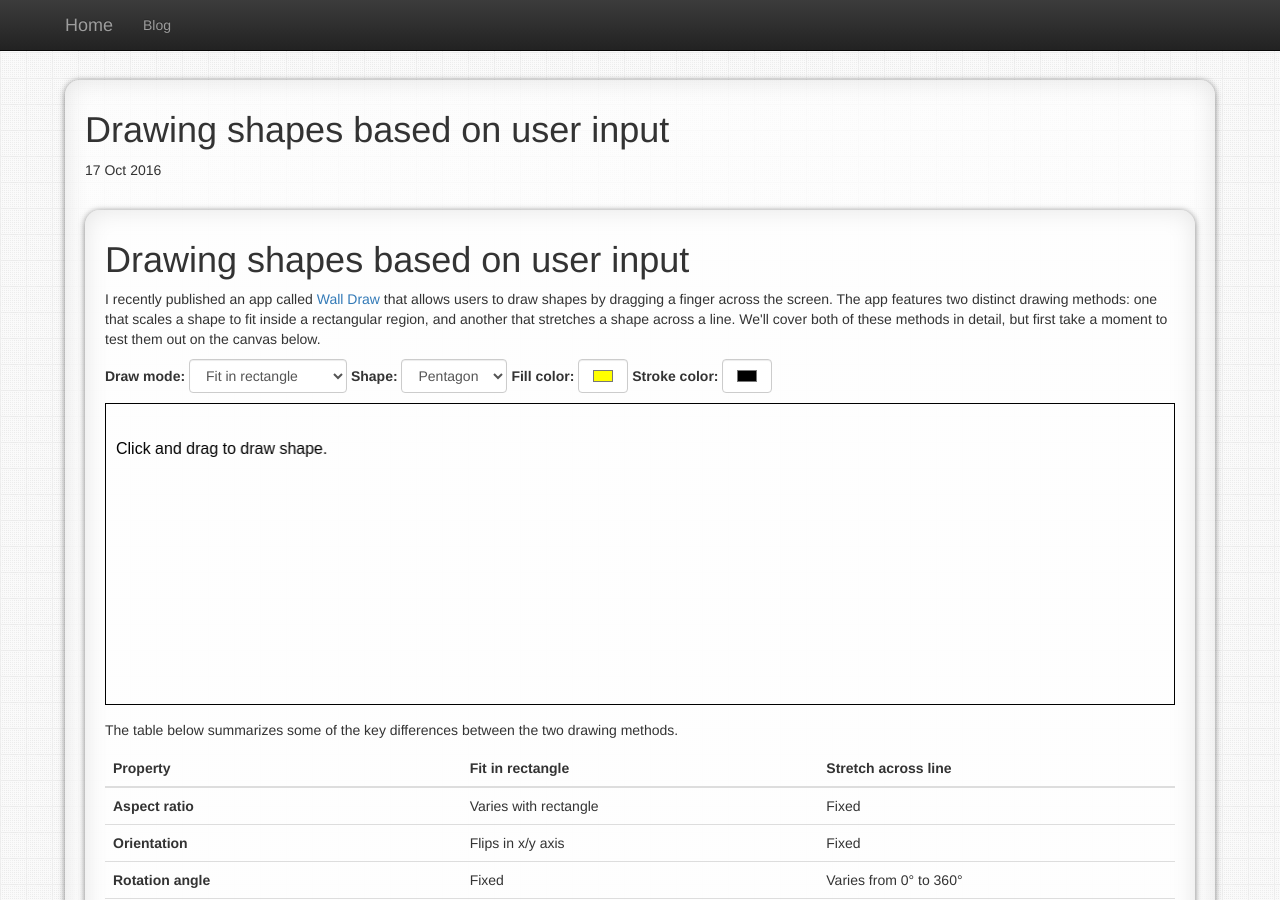
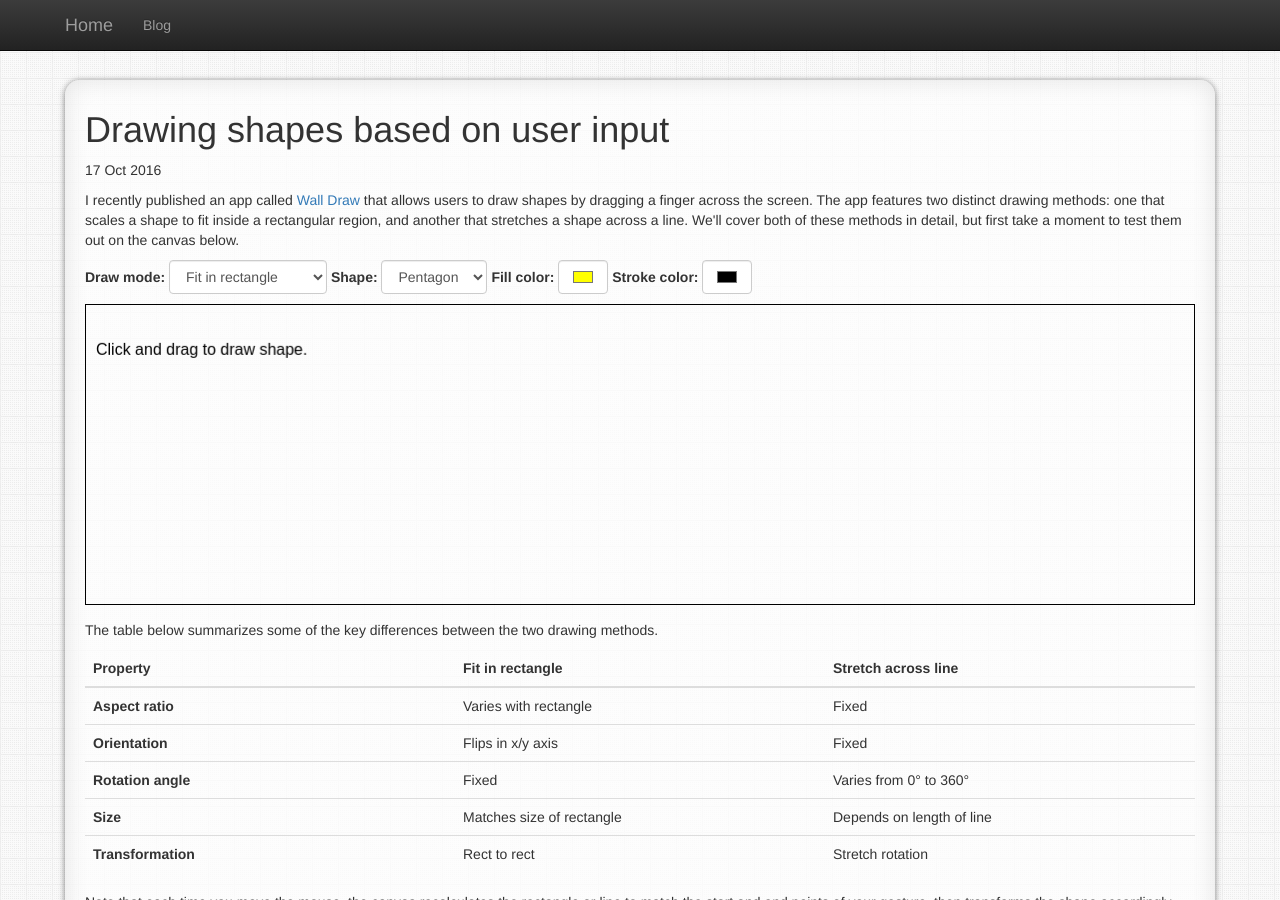
Before and after one commit to wjheesen/wjheesen.github.io, a Jekyll site: the page built from _posts/2016-10-17-drawing-shapes-based-on-user-input.html, in a window 1280 px wide and 900 px high. Built offline with Jekyll 4.4.1, drawn with Linux system fonts in a browser that asks for light colours; comment, search, counter and statistics services are not loaded.

```diff
--- a/_posts/2016-10-17-drawing-shapes-based-on-user-input.html
+++ b/_posts/2016-10-17-drawing-shapes-based-on-user-input.html
@@ -3,10 +3,6 @@ layout: post
 title: Drawing shapes based on user input
 date: 2016-10-17
 ---
-<div class="content-block">
-
-    <h1>Drawing shapes based on user input</h1>
-
     <p>
         I recently published an app called <a href="https://play.google.com/store/apps/details?id=com.educational_math_apps.walldraw">Wall Draw</a>
         that allows users to draw shapes by dragging a finger across the screen. The app features two distinct drawing methods:
@@ -3874,7 +3870,6 @@ canvas<span class="token punctuation">.</span><span class="token function">setTr
             2.5 Attribution License
         </a>.
     </p>
-</div>
 
 <script src="/js/canvas-util.babel.min.js"></script>
 <script src="/js/canvas-draw.babel.js"></script>
```
